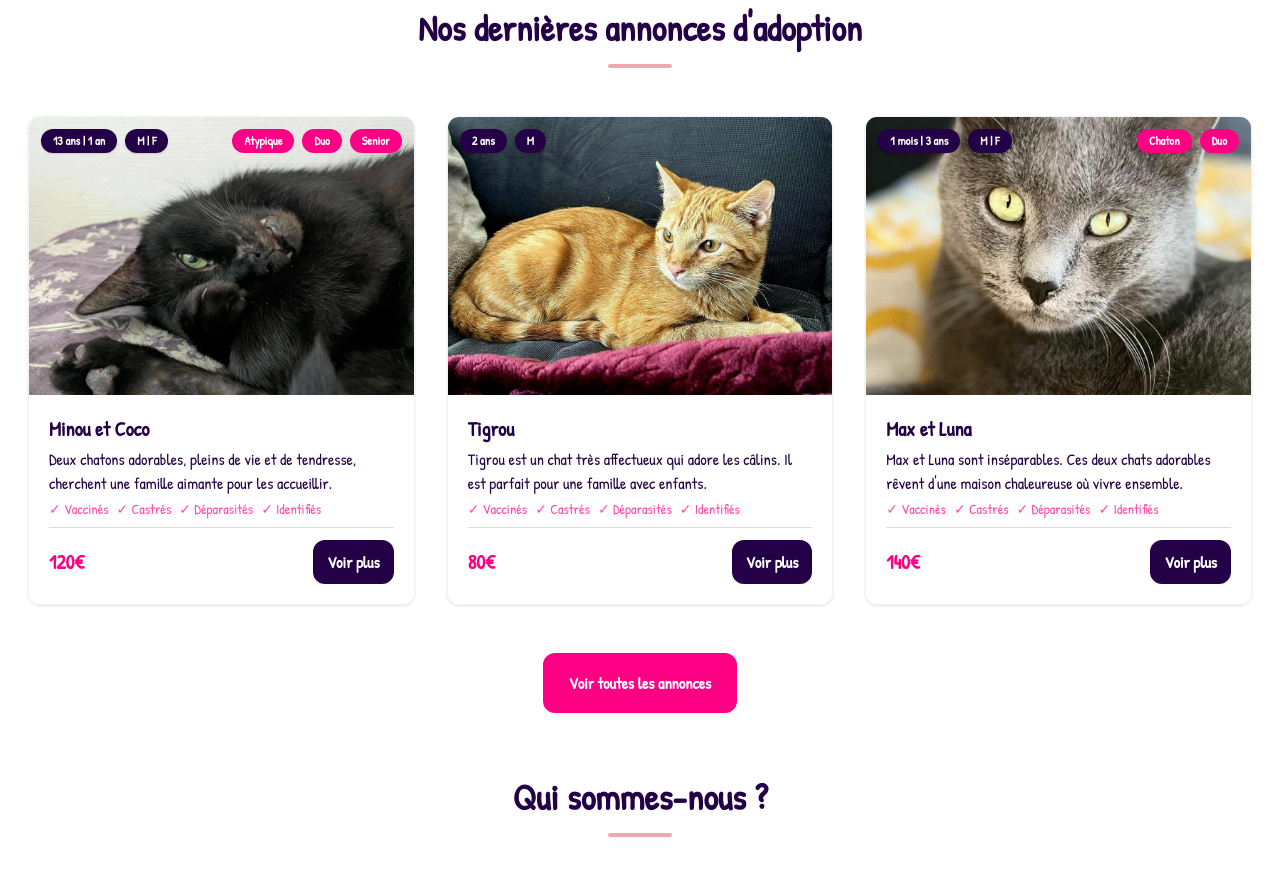
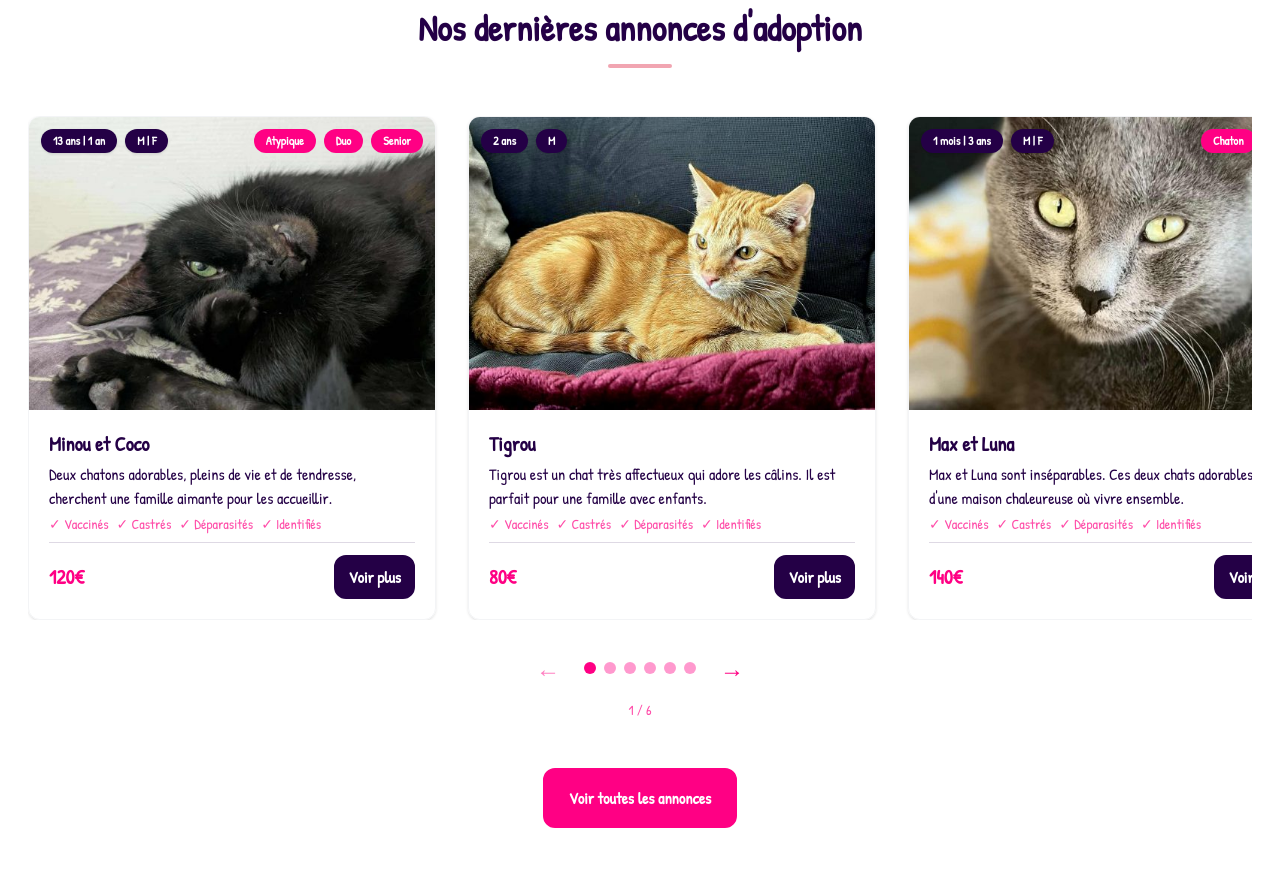
Before and after one commit to Akkyaane/ptit-cats-app, a Next.js app: page / in a window 1280 px wide. Shown: the part 778-1661 px from the top of the page. Built offline with nearby package versions, Linux system fonts and the light colour scheme.

Commit message:
Add carousel for adoption posts in the home page

```diff
--- a/app/page.tsx
+++ b/app/page.tsx
@@ -6,6 +6,7 @@ import { useInView } from "framer-motion";
 import CountUp from "react-countup";
 import Button from "@/components/ui/Button";
 import AdoptionPostCard from "@/components/adoptionPost/AdoptionPostCard";
+import AdoptionPostCarousel from "@/components/adoptionPost/AdoptionPostCarousel";
 import HeadingSecondary from "@/components/ui/HeadingSecondary";
 import ArticleCard from "@/components/ArticleCard";
 import Card from "@/components/ui/Card";
@@ -54,53 +55,100 @@ export default function Index() {
             underlineVariant="primary"
             children="Nos dernières annonces d'adoption"
           />
-          <div className="grid grid-cols-1 md:grid-cols-2 lg:grid-cols-3 gap-8">
-            <AdoptionPostCard
-              imageUrl="./assets/animals/animal-1.jpg"
-              title="Minou et Coco"
-              description="Deux chatons adorables, pleins de vie et de tendresse, cherchent une famille aimante pour les accueillir."
-              attributes={[{ age: "13 ans | 1 an" }, { sex: "M | F" }]}
-              tags={["Atypique", "Duo", "Senior"]}
-              followUp={[
+          <AdoptionPostCarousel
+            items={[
+              {
+                imageUrl: "./assets/animals/animal-1.jpg",
+                title: "Minou et Coco",
+                description: "Deux chatons adorables, pleins de vie et de tendresse, cherchent une famille aimante pour les accueillir.",
+                attributes: [{ age: "13 ans | 1 an" }, { sex: "M | F" }],
+                tags: ["Atypique", "Duo", "Senior"],
+                followUp: [
                   "✓ Vaccinés",
                   "✓ Castrés",
                   "✓ Déparasités",
                   "✓ Identifiés",
-              ]}
-              price="120€"
-              link="/adoption-posts/view/1"
-            />
-            <AdoptionPostCard
-              imageUrl="./assets/animals/animal-2.jpg"
-              title="Tigrou"
-              description="Tigrou est un chat très affectueux qui adore les câlins. Il est parfait pour une famille avec enfants."
-              attributes={[{ age: "2 ans" }, { sex: "M" }]}
-              tags={[]}
-              followUp={[
+                ],
+                price: "120€",
+                link: "/adoption-posts/view/1",
+              },
+              {
+                imageUrl: "./assets/animals/animal-2.jpg",
+                title: "Tigrou",
+                description: "Tigrou est un chat très affectueux qui adore les câlins. Il est parfait pour une famille avec enfants.",
+                attributes: [{ age: "2 ans" }, { sex: "M" }],
+                tags: [],
+                followUp: [
                   "✓ Vaccinés",
                   "✓ Castrés",
                   "✓ Déparasités",
                   "✓ Identifiés",
-              ]}
-              price="80€"
-              link="/adoption-posts/view/2"
-            />
-            <AdoptionPostCard
-              imageUrl="./assets/animals/animal-3.jpg"
-              title="Max et Luna"
-              description="Max et Luna sont inséparables. Ces deux chats adorables rêvent d'une maison chaleureuse où vivre ensemble."
-              attributes={[{ age: "1 mois | 3 ans" }, { sex: "M | F" }]}
-              tags={["Chaton", "Duo"]}
-              followUp={[
+                ],
+                price: "80€",
+                link: "/adoption-posts/view/2",
+              },
+              {
+                imageUrl: "./assets/animals/animal-3.jpg",
+                title: "Max et Luna",
+                description: "Max et Luna sont inséparables. Ces deux chats adorables rêvent d'une maison chaleureuse où vivre ensemble.",
+                attributes: [{ age: "1 mois | 3 ans" }, { sex: "M | F" }],
+                tags: ["Chaton", "Duo"],
+                followUp: [
                   "✓ Vaccinés",
                   "✓ Castrés",
                   "✓ Déparasités",
                   "✓ Identifiés",
+                ],
+                price: "140€",
+                link: "/adoption-posts/view/3",
+              },
+                            {
+                imageUrl: "./assets/animals/animal-3.jpg",
+                title: "Max et Luna",
+                description: "Max et Luna sont inséparables. Ces deux chats adorables rêvent d'une maison chaleureuse où vivre ensemble.",
+                attributes: [{ age: "1 mois | 3 ans" }, { sex: "M | F" }],
+                tags: ["Chaton", "Duo"],
+                followUp: [
+                  "✓ Vaccinés",
+                  "✓ Castrés",
+                  "✓ Déparasités",
+                  "✓ Identifiés",
+                ],
+                price: "140€",
+                link: "/adoption-posts/view/3",
+              },
+                            {
+                imageUrl: "./assets/animals/animal-3.jpg",
+                title: "Max et Luna",
+                description: "Max et Luna sont inséparables. Ces deux chats adorables rêvent d'une maison chaleureuse où vivre ensemble.",
+                attributes: [{ age: "1 mois | 3 ans" }, { sex: "M | F" }],
+                tags: ["Chaton", "Duo"],
+                followUp: [
+                  "✓ Vaccinés",
+                  "✓ Castrés",
+                  "✓ Déparasités",
+                  "✓ Identifiés",
+                ],
+                price: "140€",
+                link: "/adoption-posts/view/3",
+              },
+                            {
+                imageUrl: "./assets/animals/animal-3.jpg",
+                title: "Max et Luna",
+                description: "Max et Luna sont inséparables. Ces deux chats adorables rêvent d'une maison chaleureuse où vivre ensemble.",
+                attributes: [{ age: "1 mois | 3 ans" }, { sex: "M | F" }],
+                tags: ["Chaton", "Duo"],
+                followUp: [
+                  "✓ Vaccinés",
+                  "✓ Castrés",
+                  "✓ Déparasités",
+                  "✓ Identifiés",
+                ],
+                price: "140€",
+                link: "/adoption-posts/view/3",
+              },
             ]}
-              price="140€"
-              link="/adoption-posts/view/3"
           />
-          </div>
           <div className="flex flex-col sm:flex-row justify-center">
             <Button href="/adoption-posts" variant="primary" size="lg">
               Voir toutes les annonces
--- /dev/null
+++ b/components/adoptionPost/AdoptionPostCarousel.tsx
@@ -0,0 +1,110 @@
+"use client";
+import { useEffect, useState } from "react";
+import EmblaCarousel from "embla-carousel-react";
+import AdoptionPostCard from "./AdoptionPostCard";
+
+interface CarouselItem {
+  imageUrl: string;
+  title: string;
+  description: string;
+  attributes: { [key: string]: string }[];
+  tags: string[];
+  followUp: string[];
+  price: string;
+  link: string;
+}
+
+interface AdoptionPostCarouselProps {
+  items: CarouselItem[];
+}
+
+export default function AdoptionPostCarousel({ items }: AdoptionPostCarouselProps) {
+  const [emblaRef, emblaApi] = EmblaCarousel();
+  const [selectedIndex, setSelectedIndex] = useState(0);
+  const [canScrollPrev, setCanScrollPrev] = useState(false);
+  const [canScrollNext, setCanScrollNext] = useState(false);
+
+  const scrollPrev = () => {
+    if (emblaApi) emblaApi.scrollPrev();
+  };
+
+  const scrollNext = () => {
+    if (emblaApi) emblaApi.scrollNext();
+  };
+
+  const onSelect = () => {
+    if (!emblaApi) return;
+    setSelectedIndex(emblaApi.selectedScrollSnap());
+    setCanScrollPrev(emblaApi.canScrollPrev());
+    setCanScrollNext(emblaApi.canScrollNext());
+  };
+
+  useEffect(() => {
+    if (!emblaApi) return;
+    onSelect();
+    emblaApi.on("select", onSelect);
+    return () => {
+      emblaApi.off("select", onSelect);
+    };
+  }, [emblaApi]);
+
+  return (
+    <div className="w-full">
+      <div className="overflow-hidden" ref={emblaRef}>
+        <div className="flex gap-8">
+          {items.map((item, index) => (
+            <div key={index} className="flex-[0_0_100%] md:flex-[0_0_50%] lg:flex-[0_0_33.333%] min-w-0">
+              <AdoptionPostCard
+                imageUrl={item.imageUrl}
+                title={item.title}
+                description={item.description}
+                attributes={item.attributes}
+                tags={item.tags}
+                followUp={item.followUp}
+                price={item.price}
+                link={item.link}
+              />
+            </div>
+          ))}
+        </div>
+      </div>
+      <div className="flex justify-center items-center gap-6 mt-8">
+        <button
+          onClick={scrollPrev}
+          disabled={!canScrollPrev}
+          className="text-[var(--color-primary)] text-2xl disabled:opacity-50 disabled:cursor-not-allowed transition-all"
+          aria-label="Previous slide"
+        >
+          ←
+        </button>
+        <div className="flex gap-2">
+          {items.map((_, index) => (
+            <button
+              key={index}
+              onClick={() => {
+                if (emblaApi) emblaApi.scrollTo(index);
+              }}
+              className={`h-3 rounded-full transition-all ${
+                index === selectedIndex
+                  ? "w-3 bg-[var(--color-primary)]"
+                  : "w-3 bg-[var(--color-primary)]/40 hover:bg-[var(--color-primary)]/60"
+              }`}
+              aria-label={`Go to slide ${index + 1}`}
+            />
+          ))}
+        </div>
+        <button
+          onClick={scrollNext}
+          disabled={!canScrollNext}
+          className="text-[var(--color-primary)] text-2xl disabled:opacity-50 disabled:cursor-not-allowed transition-all"
+          aria-label="Next slide"
+        >
+          →
+        </button>
+      </div>
+      <p className="text-center text-sm text-[var(--color-primary)]/70 mt-4">
+        {selectedIndex + 1} / {items.length}
+      </p>
+    </div>
+  );
+}
--- a/package.json
+++ b/package.json
@@ -9,6 +9,7 @@
     "lint": "eslint"
   },
   "dependencies": {
+    "embla-carousel-react": "^8.6.0",
     "framer-motion": "^12.38.0",
     "next": "16.1.4",
     "react": "19.2.3",
```
Also changed, not shown: 1 other file (tests, documents, lock files or other folders). Lines whose indentation alone changed are shown as unchanged.
